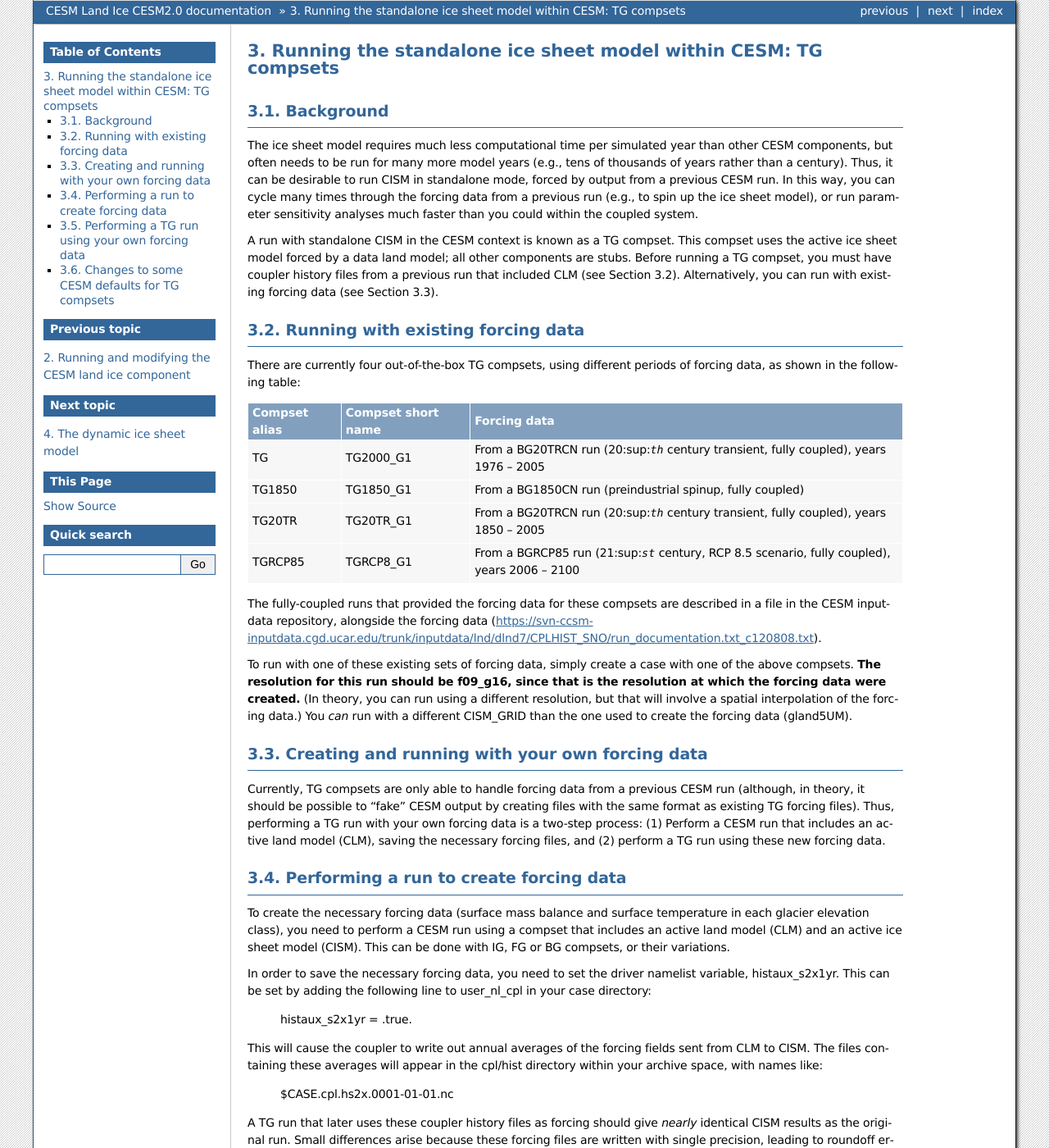
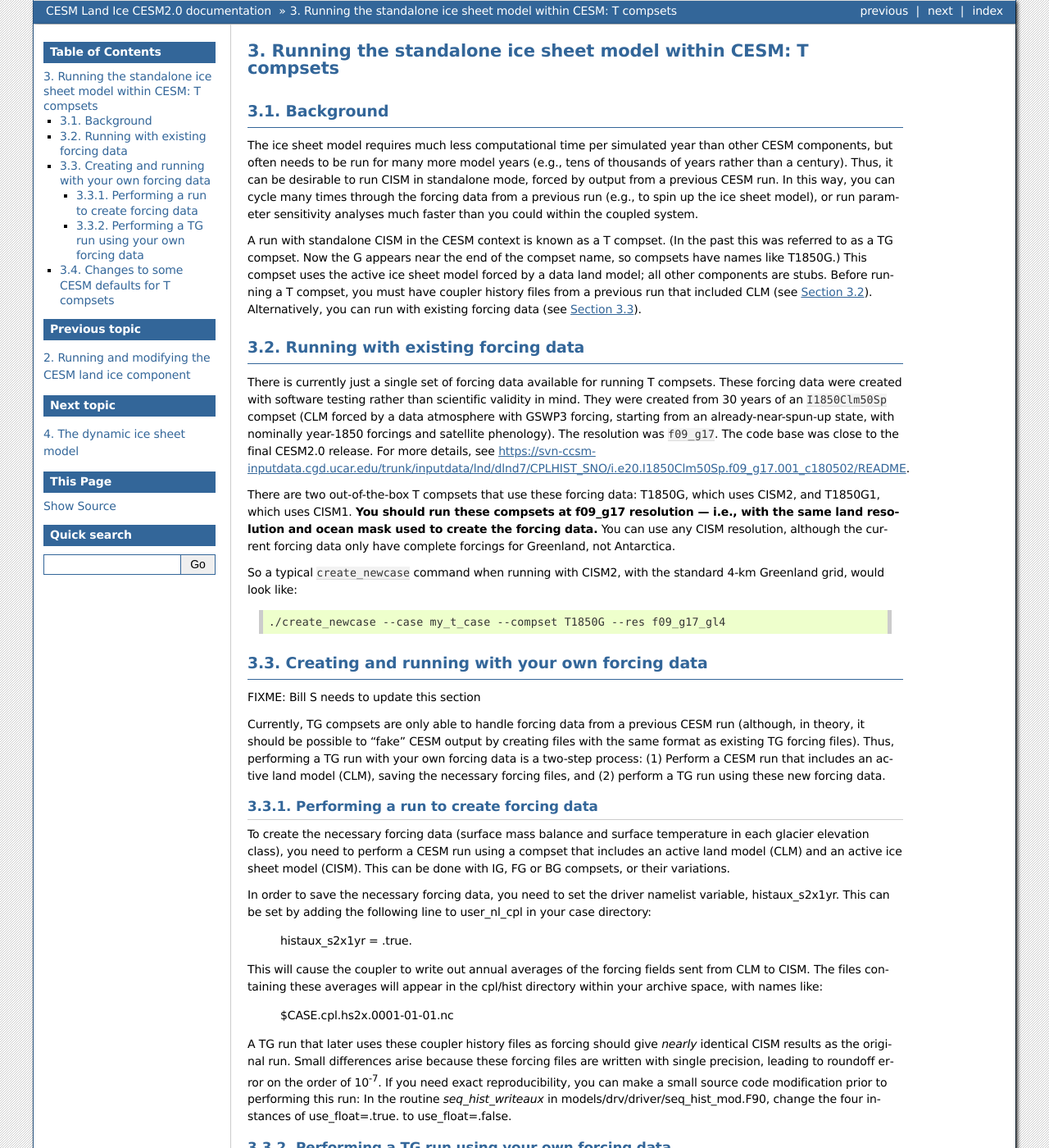
Before and after one commit to ESCOMP/CISM-wrapper, a Sphinx documentation site: the page built from doc/source/tg-compsets.rst, in a window 1280 px wide and 1400 px high. Shown: the whole window at 82% size. Built offline with Sphinx 7.4.7, drawn with Linux system fonts in a browser that asks for light colours; some of the changed text lies outside the part shown.

Commit message:
Start rewrite of TG compset section
I have gone over the "Background", "Running with existing forcing data"
and "Changes to some CESM defaults for T compsets" sections. I still
need to go over "Creating and running with your own forcing data".

```diff
--- a/doc/source/tg-compsets.rst
+++ b/doc/source/tg-compsets.rst
@@ -1,8 +1,8 @@
 .. _tg-compsets:
 
-***************************************************************
-Running the standalone ice sheet model within CESM: TG compsets
-***************************************************************
+**************************************************************
+Running the standalone ice sheet model within CESM: T compsets
+**************************************************************
 
 ============
  Background
@@ -17,48 +17,48 @@
 sheet model), or run parameter sensitivity analyses much faster than you
 could within the coupled system.
 
-A run with standalone CISM in the CESM context is known as a TG compset.
-This compset uses the active ice sheet model forced by a data land
-model; all other components are stubs. Before running a TG compset, you
-must have coupler history files from a previous run that included CLM
-(see Section 3.2). Alternatively, you can run with existing forcing data
-(see Section 3.3).
+A run with standalone CISM in the CESM context is known as a T compset. (In the past this
+was referred to as a TG compset. Now the G appears near the end of the compset name, so
+compsets have names like T1850G.)  This compset uses the active ice sheet model forced by
+a data land model; all other components are stubs. Before running a T compset, you must
+have coupler history files from a previous run that included CLM (see
+:numref:`tg-with-existing-data`). Alternatively, you can run with existing forcing data
+(see :numref:`tg-with-your-own-data`).
+
+.. _tg-with-existing-data:
 
 ====================================
  Running with existing forcing data
 ====================================
 
-There are currently four out-of-the-box TG compsets, using different
-periods of forcing data, as shown in the following table:
+There is currently just a single set of forcing data available for running T
+compsets. These forcing data were created with software testing rather than scientific
+validity in mind. They were created from 30 years of an ``I1850Clm50Sp`` compset (CLM
+forced by a data atmosphere with GSWP3 forcing, starting from an already-near-spun-up
+state, with nominally year-1850 forcings and satellite phenology). The resolution was
+``f09_g17``. The code base was close to the final CESM2.0 release. For more details, see
+`<https://svn-ccsm-inputdata.cgd.ucar.edu/trunk/inputdata/lnd/dlnd7/CPLHIST_SNO/i.e20.I1850Clm50Sp.f09_g17.001_c180502/README>`__.
 
-+-----------------+----------------------+------------------------------------------------------------------------------------------------+
-| Compset alias   | Compset short name   | Forcing data                                                                                   |
-+=================+======================+================================================================================================+
-| TG              | TG2000\_G1           | From a BG20TRCN run (20:sup:`th` century transient, fully coupled), years 1976 – 2005          |
-+-----------------+----------------------+------------------------------------------------------------------------------------------------+
-| TG1850          | TG1850\_G1           | From a BG1850CN run (preindustrial spinup, fully coupled)                                      |
-+-----------------+----------------------+------------------------------------------------------------------------------------------------+
-| TG20TR          | TG20TR\_G1           | From a BG20TRCN run (20:sup:`th` century transient, fully coupled), years 1850 – 2005          |
-+-----------------+----------------------+------------------------------------------------------------------------------------------------+
-| TGRCP85         | TGRCP8\_G1           | From a BGRCP85 run (21:sup:`st` century, RCP 8.5 scenario, fully coupled), years 2006 – 2100   |
-+-----------------+----------------------+------------------------------------------------------------------------------------------------+
+There are two out-of-the-box T compsets that use these forcing data: T1850G, which uses
+CISM2, and T1850G1, which uses CISM1. **You should run these compsets at f09_g17
+resolution --- i.e., with the same land resolution and ocean mask used to create the
+forcing data.** You can use any CISM resolution, although the current forcing data only
+have complete forcings for Greenland, not Antarctica.
 
-The fully-coupled runs that provided the forcing data for these compsets
-are described in a file in the CESM inputdata repository, alongside the
-forcing data
-(https://svn-ccsm-inputdata.cgd.ucar.edu/trunk/inputdata/lnd/dlnd7/CPLHIST_SNO/run_documentation.txt_c120808.txt).
+So a typical ``create_newcase`` command when running with CISM2, with the standard 4-km
+Greenland grid, would look like:
 
-To run with one of these existing sets of forcing data, simply create a
-case with one of the above compsets. **The resolution for this run
-should be f09\_g16, since that is the resolution at which the forcing
-data were created.** (In theory, you can run using a different
-resolution, but that will involve a spatial interpolation of the forcing
-data.) You *can* run with a different CISM\_GRID than the one used to
-create the forcing data (gland5UM).
+.. code-block:: console
+
+   ./create_newcase --case my_t_case --compset T1850G --res f09_g17_gl4
+
+.. _tg-with-your-own-data:
 
 =================================================
  Creating and running with your own forcing data
 =================================================
+
+FIXME: Bill S needs to update this section
 
 Currently, TG compsets are only able to handle forcing data from a
 previous CESM run (although, in theory, it should be possible to “fake”
@@ -68,9 +68,8 @@
 model (CLM), saving the necessary forcing files, and (2) perform a TG
 run using these new forcing data.
 
-=========================================
- Performing a run to create forcing data
-=========================================
+Performing a run to create forcing data
+=======================================
 
 To create the necessary forcing data (surface mass balance and surface
 temperature in each glacier elevation class), you need to perform a CESM
@@ -100,9 +99,8 @@
 *seq\_hist\_writeaux* in models/drv/driver/seq\_hist\_mod.F90, change
 the four instances of use\_float=.true. to use\_float=.false.
 
-=================================================
- Performing a TG run using your own forcing data
-=================================================
+Performing a TG run using your own forcing data
+===============================================
 
 To perform a standalone CISM run forced by your newly-created forcing
 data, first create a new case using one of the existing TG compsets (see
@@ -174,17 +172,14 @@
 necessary modifications to these xml variables. Finally, repeat the
 above procedure for modifying the domain file.
 
-===============================================
- Changes to some CESM defaults for TG compsets
-===============================================
+==============================================
+ Changes to some CESM defaults for T compsets
+==============================================
 
-TG compsets have much lower computational expense per simulation year
-and much greater typical run lengths compared to most CESM
-configurations. Thus, a number of settings are changed automatically
-when running with a TG compset. These include:
+T compsets have much lower computational expense per simulation year and much greater
+typical run lengths compared to most CESM configurations. Thus, a number of settings are
+changed automatically when running with a T compset. These include:
 
-Default run length: 10 years (rather than 5 days)
+- Default run length: 5 years (rather than 5 days)
 
-Default coupling frequency: annual (rather than daily or more frequent)
-
-Default PE layout: single processor
+- Default coupling frequency: annual (rather than daily or more frequent)
```
